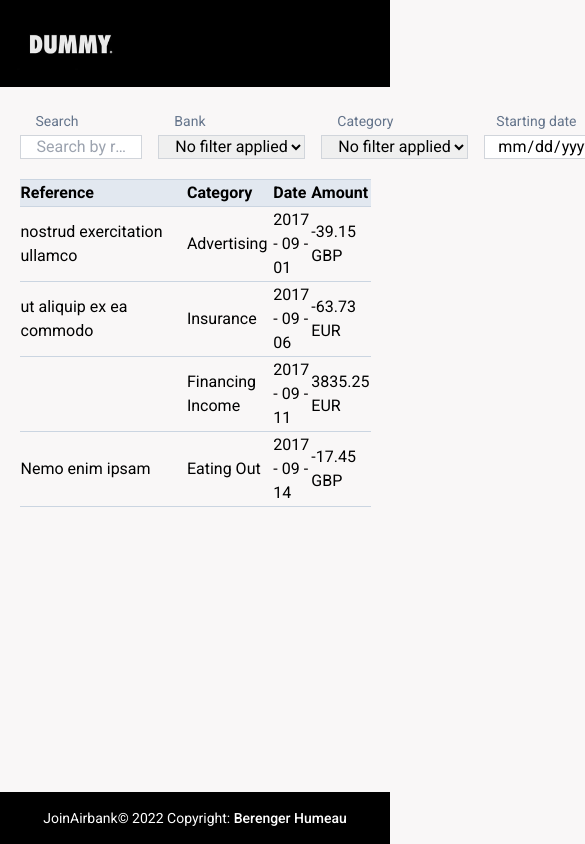
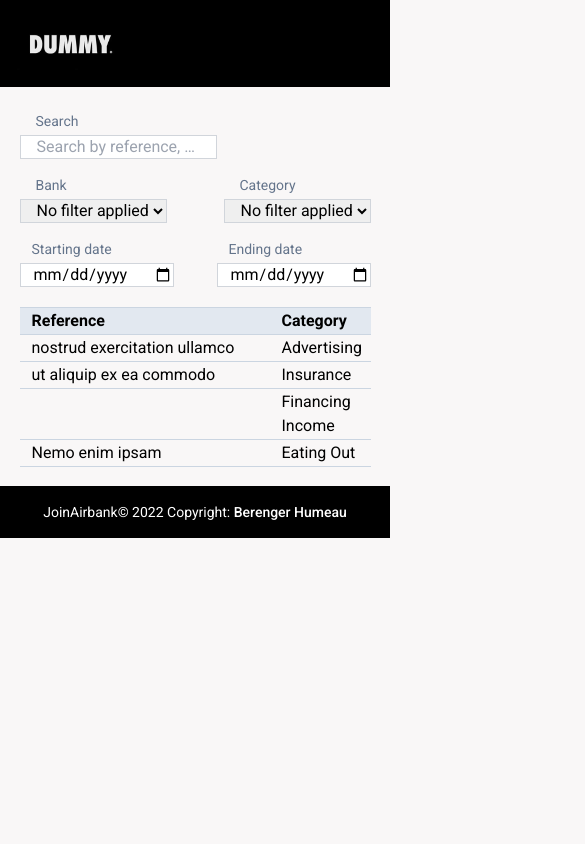
Before and after one commit to BerengerH/Join-Airbank-Project, a Vue app: page / in a window 390 px wide. Shown: the top 844 px of the page, 585 px wide, since content can reach past the window. Built offline with nearby package versions, Linux system fonts and the light colour scheme.

Commit message:
Creation of the skeleton for the DetailedTransaction page accessiblby clicking a transaction line in the table. Modify some styling for responsive design.

```diff
--- a/src/components/Footer.vue
+++ b/src/components/Footer.vue
@@ -5,7 +5,7 @@ export default {
 </script>
 
 <template>
-  <footer class="fixed bottom-0 w-full bg-black text-center">
+  <footer class="sticky bottom-0 w-full bg-black text-center">
     <div class="text-white text-center text-sm sm:p-7 p-4">
       JoinAirbank© 2022 Copyright:
       <a
--- a/src/components/TransactionsTable.vue
+++ b/src/components/TransactionsTable.vue
@@ -13,6 +13,14 @@ export default {
       transactions,
     };
   },
+
+  methods:{
+
+    accessTransactionDetails(){
+        this.$router.push({ path: "/detailed-transaction" });
+    },
+
+  },
 };
 </script>
 
@@ -21,11 +29,11 @@ export default {
     <table class="w-full text-left">
       <thead class="border-y border-slate-300 bg-slate-200 sticky">
         <tr>
-          <th class="w-[55%]">Reference</th>
-          <th class="w-[25%]">Category</th>
-          <th class="w-[10%]">Date</th>
+          <th class="w-[55%] min-w-[250px] pl-3">Reference</th>
+          <th class="w-[25%] min-w-[120px]  pl-3">Category</th>
+          <th class="w-[10%] min-w-[120px]  pl-3">Date</th>
           <!-- Later one, add the possibility to organise tab through dates: newest to oldest or oppposite -->
-          <th class="w-[10%]">Amount</th>
+          <th class="w-[10%] min-w-[120px]  pl-3">Amount</th>
         </tr>
       </thead>
       <tbody>
@@ -33,12 +41,13 @@ export default {
         <tr
           v-for="transaction in this.transactions"
           :key="transaction.id"
+          @click="accessTransactionDetails"
           class="border-b border-slate-300 hover:bg-black hover:text-white hover:cursor-pointer"
         >
-          <td>{{transaction.reference}}</td>
-          <td>{{transaction.category}}</td>
-          <td>{{transaction.date}}</td>
-          <td>{{transaction.amount}} {{transaction.currency}}</td>
+          <td class="pl-3">{{transaction.reference}}</td>
+          <td class="pl-3">{{transaction.category}}</td>
+          <td class="pl-3">{{transaction.date}}</td>
+          <td class="pl-3">{{transaction.amount}} {{transaction.currency}}</td>
         </tr>
       </tbody>
     </table>
--- a/src/pages/Dashboard.vue
+++ b/src/pages/Dashboard.vue
@@ -21,7 +21,7 @@ export default {
 
 <template>
   <section class="m-[5%]">
-    <form class="my-5 flex gap-4 justify-between">
+    <form class="my-5 flex flex-wrap gap-4 justify-between">
       <SearchBar />
       <BankFilter />
       <CategoryFilter />
--- a/src/pages/DetailedTransaction.vue
+++ b/src/pages/DetailedTransaction.vue
@@ -1,8 +1,30 @@
+<script></script>
+
 <template>
-  <div>
-    <h1>These are the details of the transaction</h1>
-  </div>
+  <section class="m-[5%] bg-white p-5 flex flex-wrap justify-between gap-4">
+    <div class="flex flex-col gap-4">
+      <div class="flex flex-wrap gap-0 items-center sm:gap-2">
+        <h3 class="font-bold">Transaction's reference:</h3>
+        <p class="text-sm">purchase (info will be fetched)</p>
+      </div>
+      <div class="flex flex-wrap gap-0 items-center sm:gap-2">
+        <h3 class="font-bold">Transaction's category:</h3>
+        <p class="text-sm">business (info will be fetched)</p>
+      </div>
+      <div class="flex flex-wrap gap-0 items-center sm:gap-2">
+        <h3 class="font-bold">Transaction's date:</h3>
+        <p class="text-sm">2017-09-01 (info will be fetched)</p>
+      </div>
+    </div>
+    <div class="flex flex-col gap-4">
+      <div class="flex flex-wrap gap-0 items-center sm:gap-2">
+        <h3 class="font-bold">Transaction's amount:</h3>
+        <p class="text-sm">-100 (info will be fetched)</p>
+      </div>
+      <div class="flex flex-wrap gap-0 items-center sm:gap-2">
+        <h3 class="font-bold">Transaction's currency:</h3>
+        <p class="text-sm">EUR (info will be fetched)</p>
+      </div>
+    </div>
+  </section>
 </template>
-
-<style>
-</style>
```
